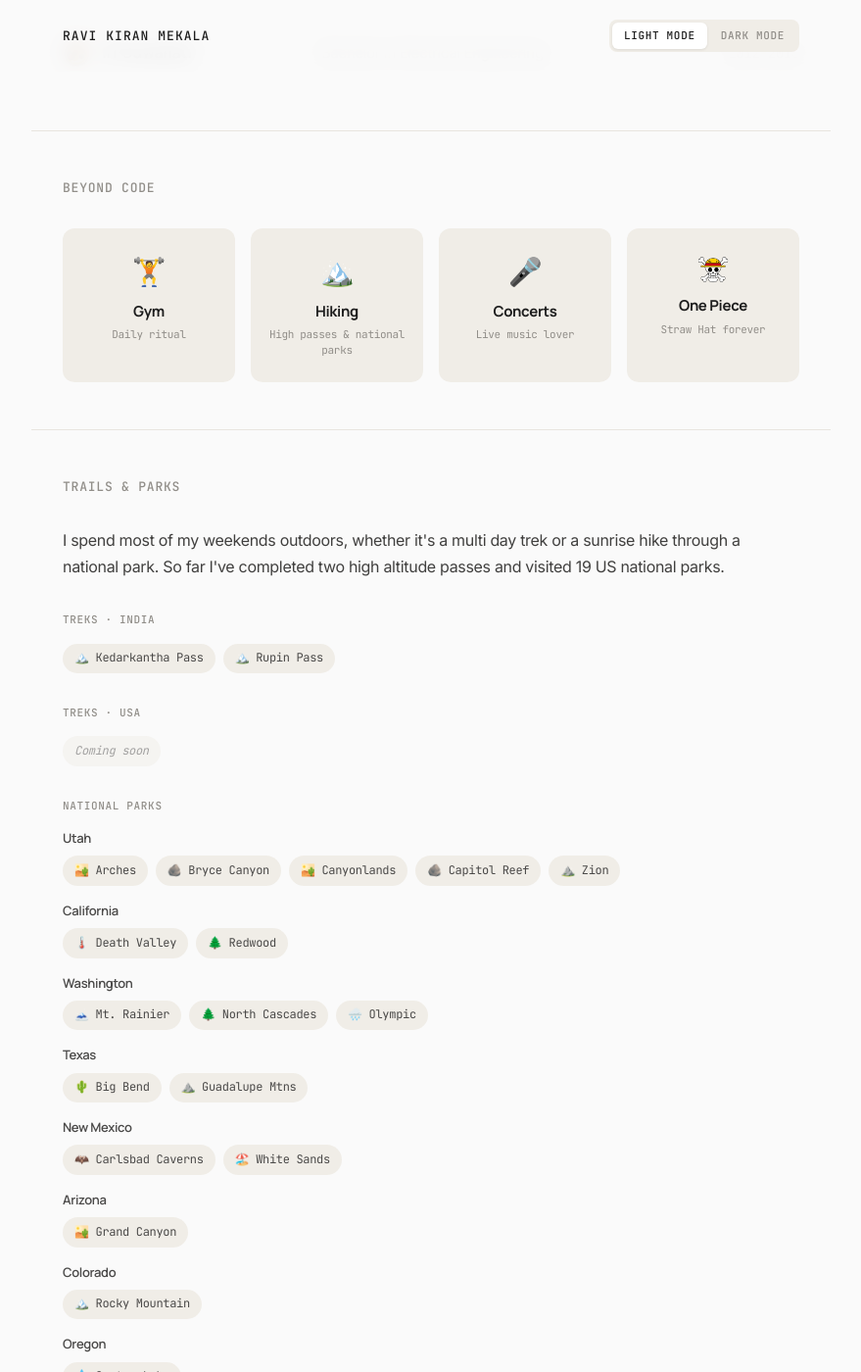
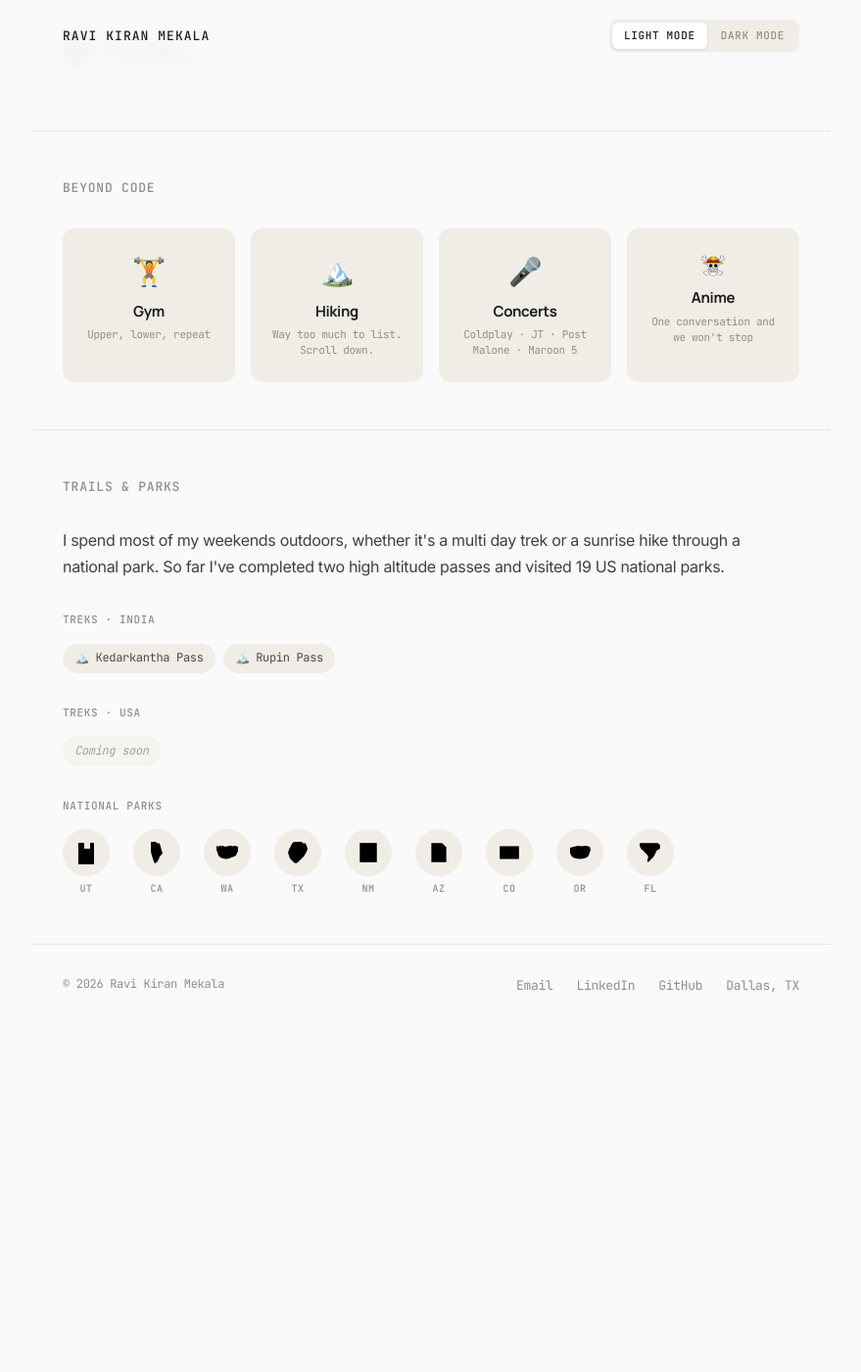
Before and after one commit to ravikiran-mekala/ravikiran-mekala.github.io, a Jekyll site: the page built from index.html, in a window 1280 px wide and 1400 px high, scrolled down 1180 px. Shown: the whole window at 98% size, without its empty margins (200-1079 px from the left). Built offline with Jekyll 4.4.1, drawn with Linux system fonts in a browser that asks for light colours; after the commit the page ends 2227 px from its top, so only the background shows below that; some of the changed text lies outside the part shown.

Commit message:
Add state outline silhouettes, trek tooltips, update Beyond Code messages
Beyond Code cards:
- Gym: 'Upper, lower, repeat'
- Hiking: 'Way too much to list. Scroll down.'
- Concerts: 'Coldplay . JT . Post Malone . Maroon 5'
- Anime (was One Piece): 'One conversation and we won't stop'
- Fix One Piece logo size (36px -> 28px)

Trails & Parks:
- Trek badges show tooltip on hover with elevation + funny message
- National parks: replace state-grouped pills with state outline
  silhouette grid (9 SVGs). Each shows abbreviation below, hover
  tooltip reveals state name + parks list.

Co-Authored-By: Claude Opus 4.6 (1M context) <noreply@anthropic.com>

```diff
--- a/assets/css/style.css
+++ b/assets/css/style.css
@@ -326,8 +326,8 @@ img { max-width: 100%; display: block; }
 }
 
 .interest-logo {
-  width: 36px;
-  height: 36px;
+  width: 28px;
+  height: 28px;
   object-fit: contain;
   margin-bottom: 0.5rem;
 }
@@ -369,23 +369,40 @@ img { max-width: 100%; display: block; }
   transition: color 0.3s ease;
 }
 
-.parks-state-label {
-  font-family: var(--font-heading);
-  font-size: 13px;
-  font-weight: 600;
-  color: var(--text-secondary);
-  margin-top: 1rem;
-  margin-bottom: 0.5rem;
-  transition: color 0.3s ease;
-}
-
-.parks-state-label:first-of-type {
-  margin-top: 0;
-}
-
 .park-badge-muted {
   opacity: 0.5;
   font-style: italic;
+}
+
+/* Trek badge tooltips */
+.park-badge[data-tooltip] {
+  position: relative;
+  cursor: default;
+}
+
+.park-badge[data-tooltip]::after {
+  content: attr(data-tooltip);
+  position: absolute;
+  bottom: calc(100% + 8px);
+  left: 50%;
+  transform: translateX(-50%);
+  padding: 0.5rem 0.75rem;
+  background: var(--text-primary);
+  color: var(--bg-page);
+  font-family: var(--font-mono);
+  font-size: 11px;
+  font-style: normal;
+  line-height: 1.4;
+  border-radius: 6px;
+  white-space: nowrap;
+  opacity: 0;
+  pointer-events: none;
+  transition: opacity 0.2s ease;
+  z-index: 10;
+}
+
+.park-badge[data-tooltip]:hover::after {
+  opacity: 1;
 }
 
 .parks-grid {
@@ -409,6 +426,94 @@ img { max-width: 100%; display: block; }
   background: var(--bg-surface-hover);
   color: var(--text-primary);
   transform: translateY(-1px);
+}
+
+/* === States Grid === */
+.states-grid {
+  display: flex;
+  flex-wrap: wrap;
+  gap: 1.5rem;
+  justify-content: flex-start;
+}
+
+.state-item {
+  display: flex;
+  flex-direction: column;
+  align-items: center;
+  position: relative;
+  cursor: default;
+}
+
+.state-icon {
+  width: 48px;
+  height: 48px;
+  border-radius: 50%;
+  background: var(--bg-surface);
+  display: flex;
+  align-items: center;
+  justify-content: center;
+  transition: background 0.2s, transform 0.2s;
+}
+
+.state-item:hover .state-icon {
+  background: var(--bg-surface-hover);
+  transform: translateY(-2px);
+}
+
+.state-svg {
+  width: 24px;
+  height: 24px;
+  color: var(--text-muted);
+  transition: color 0.3s ease;
+}
+
+.state-item:hover .state-svg {
+  color: var(--text-primary);
+}
+
+.state-abbr {
+  font-family: var(--font-mono);
+  font-size: 10px;
+  font-weight: 500;
+  color: var(--text-muted);
+  margin-top: 0.35rem;
+  letter-spacing: 0.04em;
+  transition: color 0.3s ease;
+}
+
+.state-tooltip {
+  position: absolute;
+  bottom: calc(100% + 10px);
+  left: 50%;
+  transform: translateX(-50%);
+  padding: 0.6rem 0.85rem;
+  background: var(--text-primary);
+  color: var(--bg-page);
+  border-radius: 8px;
+  opacity: 0;
+  pointer-events: none;
+  transition: opacity 0.2s ease;
+  z-index: 10;
+  white-space: nowrap;
+  display: flex;
+  flex-direction: column;
+  gap: 0.2rem;
+}
+
+.state-tooltip strong {
+  font-family: var(--font-heading);
+  font-size: 13px;
+  font-weight: 700;
+}
+
+.state-tooltip span {
+  font-family: var(--font-mono);
+  font-size: 11px;
+  opacity: 0.8;
+}
+
+.state-item:hover .state-tooltip {
+  opacity: 1;
 }
 
 /* === Footer === */
--- a/index.html
+++ b/index.html
@@ -77,22 +77,22 @@ layout: default
     <div class="interest-card">
       <span class="interest-emoji">🏋️</span>
       <span class="interest-name">Gym</span>
-      <span class="interest-detail">Daily ritual</span>
+      <span class="interest-detail">Upper, lower, repeat</span>
     </div>
     <div class="interest-card">
       <span class="interest-emoji">🏔️</span>
       <span class="interest-name">Hiking</span>
-      <span class="interest-detail">High passes & national parks</span>
+      <span class="interest-detail">Way too much to list. Scroll down.</span>
     </div>
     <div class="interest-card">
       <span class="interest-emoji">🎤</span>
       <span class="interest-name">Concerts</span>
-      <span class="interest-detail">Live music lover</span>
+      <span class="interest-detail">Coldplay · JT · Post Malone · Maroon 5</span>
     </div>
     <div class="interest-card">
-      <img src="/assets/img/onepiece.png" alt="One Piece" class="interest-logo">
-      <span class="interest-name">One Piece</span>
-      <span class="interest-detail">Straw Hat forever</span>
+      <img src="/assets/img/onepiece.png" alt="Anime" class="interest-logo">
+      <span class="interest-name">Anime</span>
+      <span class="interest-detail">One conversation and we won't stop</span>
     </div>
   </div>
 </section>
@@ -104,8 +104,8 @@ layout: default
 
   <h3 class="subsection-label">TREKS · INDIA</h3>
   <div class="parks-grid">
-    <span class="park-badge">🏔️ Kedarkantha Pass</span>
-    <span class="park-badge">🏔️ Rupin Pass</span>
+    <span class="park-badge" data-tooltip="12,500 ft — First trek. Instant addiction.">🏔️ Kedarkantha Pass</span>
+    <span class="park-badge" data-tooltip="15,350 ft — 15,350 ft of questioning life choices">🏔️ Rupin Pass</span>
   </div>
 
   <h3 class="subsection-label" style="margin-top: 2rem;">TREKS · USA</h3>
@@ -114,60 +114,97 @@ layout: default
   </div>
 
   <h3 class="subsection-label" style="margin-top: 2rem;">NATIONAL PARKS</h3>
-
-  <h4 class="parks-state-label">Utah</h4>
-  <div class="parks-grid">
-    <span class="park-badge">🏜️ Arches</span>
-    <span class="park-badge">🪨 Bryce Canyon</span>
-    <span class="park-badge">🏜️ Canyonlands</span>
-    <span class="park-badge">🪨 Capitol Reef</span>
-    <span class="park-badge">⛰️ Zion</span>
+  <div class="states-grid">
+    <div class="state-item">
+      <div class="state-icon">
+        <img src="/assets/img/states/ut.svg" alt="Utah" class="state-svg">
       </div>
-
-  <h4 class="parks-state-label">California</h4>
-  <div class="parks-grid">
-    <span class="park-badge">🌡️ Death Valley</span>
-    <span class="park-badge">🌲 Redwood</span>
+      <span class="state-abbr">UT</span>
+      <div class="state-tooltip">
+        <strong>Utah</strong>
+        <span>Arches · Bryce Canyon · Canyonlands · Capitol Reef · Zion</span>
       </div>
-
-  <h4 class="parks-state-label">Washington</h4>
-  <div class="parks-grid">
-    <span class="park-badge">🗻 Mt. Rainier</span>
-    <span class="park-badge">🌲 North Cascades</span>
-    <span class="park-badge">🌧️ Olympic</span>
     </div>
-
-  <h4 class="parks-state-label">Texas</h4>
-  <div class="parks-grid">
-    <span class="park-badge">🌵 Big Bend</span>
-    <span class="park-badge">⛰️ Guadalupe Mtns</span>
+    <div class="state-item">
+      <div class="state-icon">
+        <img src="/assets/img/states/ca.svg" alt="California" class="state-svg">
       </div>
-
-  <h4 class="parks-state-label">New Mexico</h4>
-  <div class="parks-grid">
-    <span class="park-badge">🦇 Carlsbad Caverns</span>
-    <span class="park-badge">🏖️ White Sands</span>
+      <span class="state-abbr">CA</span>
+      <div class="state-tooltip">
+        <strong>California</strong>
+        <span>Death Valley · Redwood</span>
       </div>
-
-  <h4 class="parks-state-label">Arizona</h4>
-  <div class="parks-grid">
-    <span class="park-badge">🏜️ Grand Canyon</span>
     </div>
-
-  <h4 class="parks-state-label">Colorado</h4>
-  <div class="parks-grid">
-    <span class="park-badge">🏔️ Rocky Mountain</span>
+    <div class="state-item">
+      <div class="state-icon">
+        <img src="/assets/img/states/wa.svg" alt="Washington" class="state-svg">
       </div>
-
-  <h4 class="parks-state-label">Oregon</h4>
-  <div class="parks-grid">
-    <span class="park-badge">💧 Crater Lake</span>
+      <span class="state-abbr">WA</span>
+      <div class="state-tooltip">
+        <strong>Washington</strong>
+        <span>Mt. Rainier · North Cascades · Olympic</span>
       </div>
-
-  <h4 class="parks-state-label">Florida</h4>
-  <div class="parks-grid">
-    <span class="park-badge">🐊 Everglades</span>
-    <span class="park-badge">🌊 Biscayne</span>
+    </div>
+    <div class="state-item">
+      <div class="state-icon">
+        <img src="/assets/img/states/tx.svg" alt="Texas" class="state-svg">
+      </div>
+      <span class="state-abbr">TX</span>
+      <div class="state-tooltip">
+        <strong>Texas</strong>
+        <span>Big Bend · Guadalupe Mtns</span>
+      </div>
+    </div>
+    <div class="state-item">
+      <div class="state-icon">
+        <img src="/assets/img/states/nm.svg" alt="New Mexico" class="state-svg">
+      </div>
+      <span class="state-abbr">NM</span>
+      <div class="state-tooltip">
+        <strong>New Mexico</strong>
+        <span>Carlsbad Caverns · White Sands</span>
+      </div>
+    </div>
+    <div class="state-item">
+      <div class="state-icon">
+        <img src="/assets/img/states/az.svg" alt="Arizona" class="state-svg">
+      </div>
+      <span class="state-abbr">AZ</span>
+      <div class="state-tooltip">
+        <strong>Arizona</strong>
+        <span>Grand Canyon</span>
+      </div>
+    </div>
+    <div class="state-item">
+      <div class="state-icon">
+        <img src="/assets/img/states/co.svg" alt="Colorado" class="state-svg">
+      </div>
+      <span class="state-abbr">CO</span>
+      <div class="state-tooltip">
+        <strong>Colorado</strong>
+        <span>Rocky Mountain</span>
+      </div>
+    </div>
+    <div class="state-item">
+      <div class="state-icon">
+        <img src="/assets/img/states/or.svg" alt="Oregon" class="state-svg">
+      </div>
+      <span class="state-abbr">OR</span>
+      <div class="state-tooltip">
+        <strong>Oregon</strong>
+        <span>Crater Lake</span>
+      </div>
+    </div>
+    <div class="state-item">
+      <div class="state-icon">
+        <img src="/assets/img/states/fl.svg" alt="Florida" class="state-svg">
+      </div>
+      <span class="state-abbr">FL</span>
+      <div class="state-tooltip">
+        <strong>Florida</strong>
+        <span>Everglades · Biscayne</span>
+      </div>
+    </div>
   </div>
 </section>
 
```
Also changed, not shown: assets/img/states/az.svg (added), assets/img/states/ca.svg (added), assets/img/states/co.svg (added), assets/img/states/fl.svg (added), assets/img/states/nm.svg (added), assets/img/states/or.svg (added), assets/img/states/tx.svg (added), assets/img/states/ut.svg (added), assets/img/states/wa.svg (added). Lines whose indentation alone changed are shown as unchanged.
